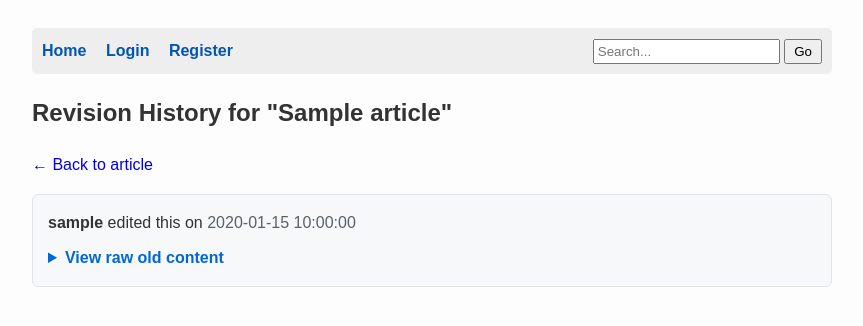
After one commit to Andrew3378o/course-work-2course-2semester, a Flask app: page /article/1/history in a window 1280 px wide. The commit adds this page. Shown: the top 326 px of the page, without its empty margins (208-1071 px from the left). Run offline with Flask 3, Linux system fonts and the light colour scheme; tables that the repository leaves empty hold one stand-in row (values such as "Sample post").

Commit message:
feat: implement article revision history saving on edits

```diff
--- a/app.py
+++ b/app.py
@@ -234,6 +234,15 @@ def edit_article(article_id):
 
         if title and content_markdown:
             try:
+                cursor.execute("SELECT content_markdown FROM articles WHERE id = %s", (article_id,))
+                old_data = cursor.fetchone()
+
+                if old_data and old_data['content_markdown'] != content_markdown:
+                    cursor.execute(
+                        "INSERT INTO revisions (article_id, author_id, old_content) VALUES (%s, %s, %s)",
+                        (article_id, session.get('user_id'), old_data['content_markdown'])
+                    )
+
                 cursor.execute(
                     "UPDATE articles SET title = %s, content_markdown = %s, category_id = %s WHERE id = %s",
                     (title, content_markdown, category_id if category_id else None, article_id)
@@ -263,6 +272,37 @@ def edit_article(article_id):
         abort(404)
 
     return render_template('edit_article.html', article=article, categories=categories)
+
+@app.route('/article/<int:article_id>/history')
+def article_history(article_id):
+    conn = get_db_connection()
+    revisions = []
+    article = None
+    if conn:
+        cursor = conn.cursor(dictionary=True)
+        try:
+            cursor.execute("SELECT id, title FROM articles WHERE id = %s", (article_id,))
+            article = cursor.fetchone()
+
+            if article:
+                cursor.execute("""
+                    SELECT r.id, r.old_content, r.changed_at, u.username
+                    FROM revisions r
+                    LEFT JOIN users u ON r.author_id = u.id
+                    WHERE r.article_id = %s
+                    ORDER BY r.changed_at DESC
+                """, (article_id,))
+                revisions = cursor.fetchall()
+        except Exception as e:
+            print(f"Database error: {e}")
+        finally:
+            cursor.close()
+            conn.close()
+
+    if not article:
+        abort(404)
+
+    return render_template('history.html', article=article, revisions=revisions)
 
 @app.route('/article/<int:article_id>/delete', methods=['POST'])
 @login_required
@@ -386,13 +426,5 @@ def delete_category(id):
             conn.close()
     return redirect(url_for('manage_categories'))
 
-@app.errorhandler(404)
-def page_not_found(e):
-    return render_template('404.html'), 404
-
-@app.errorhandler(500)
-def internal_server_error(e):
-    return render_template('500.html'), 500
-
 if __name__ == '__main__':
     app.run(debug=True)
--- a/templates/article.html
+++ b/templates/article.html
@@ -23,6 +23,8 @@
 
         <div style="display: flex; gap: 15px; align-items: center; margin-bottom: 2em;">
             <a href="{{ url_for('index') }}" style="text-decoration: none;">&larr; Back to home</a>
+            <span>|</span>
+            <a href="{{ url_for('article_history', article_id=article.id) }}">History</a>
 
             {% if session.get('user_id') %}
                 <span>|</span>
--- /dev/null
+++ b/templates/history.html
@@ -0,0 +1,27 @@
+{% extends "base.html" %}
+
+{% block title %}History: {{ article.title }} - Thematic Wiki{% endblock %}
+
+{% block content %}
+    <h2>Revision History for "{{ article.title }}"</h2>
+
+    <p><a href="{{ url_for('article_detail', article_id=article.id) }}" style="text-decoration: none;">&larr; Back to article</a></p>
+
+    {% if revisions %}
+        <ul style="list-style: none; padding: 0;">
+        {% for rev in revisions %}
+            <li style="border: 1px solid #e1e4e8; border-radius: 6px; padding: 15px; margin-bottom: 15px; background-color: #f6f8fa;">
+                <div style="margin-bottom: 10px;">
+                    <strong>{{ rev.username or 'Unknown user' }}</strong> edited this on <span style="color: #586069;">{{ rev.changed_at }}</span>
+                </div>
+                <details>
+                    <summary style="cursor: pointer; color: #0366d6; font-weight: bold;">View raw old content</summary>
+                    <pre style="background: #fff; border: 1px solid #d1d5da; padding: 10px; overflow-x: auto; margin-top: 10px; border-radius: 3px;">{{ rev.old_content }}</pre>
+                </details>
+            </li>
+        {% endfor %}
+        </ul>
+    {% else %}
+        <p>This article has not been edited yet. No revisions available.</p>
+    {% endif %}
+{% endblock %}
```
